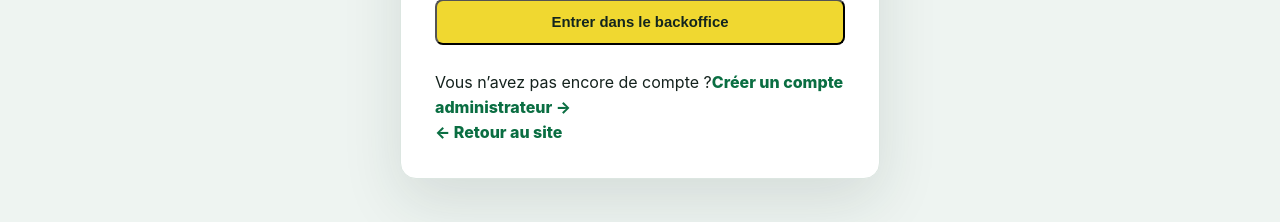
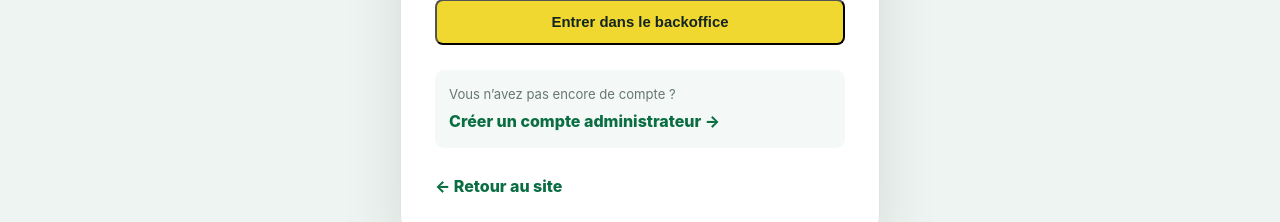
Before and after one commit to sysandro02-byte/Mairie-de-kintele, a Next.js app: page /admin/login in a window 1280 px wide. Shown: the part 609-831 px from the top of the page. Built offline with nearby package versions, Linux system fonts and the light colour scheme; no server answers.

Commit message:
style: polish admin account authentication

```diff
--- a/app/globals.css
+++ b/app/globals.css
@@ -156,3 +156,10 @@
   .contact-request-cta{margin:10px 0 0}
   .admin-main{padding:20px 13px}.admin-sidebar nav{grid-template-columns:1fr 1fr}.admin-dashboard-grid{grid-template-columns:1fr}.admin-two-cols{grid-template-columns:1fr}.admin-topbar{align-items:flex-start;flex-direction:column}.admin-editor-row{grid-template-columns:1fr}.media-grid{grid-template-columns:1fr}
 }
+
+.admin-signup-card{width:min(540px,100%)}
+.admin-login-card label small{font-weight:500;color:#75837c;font-size:.76rem;line-height:1.4}
+.admin-account-actions{display:grid;gap:5px;margin:4px 0 22px;padding:14px;background:#f4f8f6;border-radius:9px}
+.admin-account-actions span{font-size:.82rem;color:#687870}
+.admin-back-link{display:inline-block;margin-top:4px}
+.admin-signup-success{padding:13px 14px;border-radius:8px;background:#e7f6ed;color:#145a36;font-size:.86rem}
```
